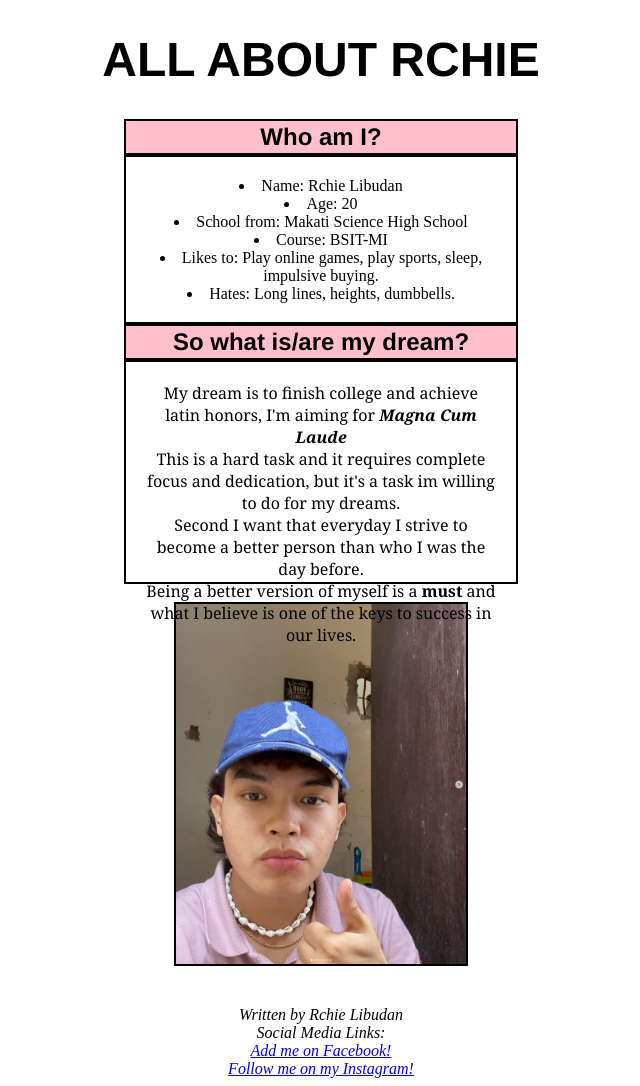
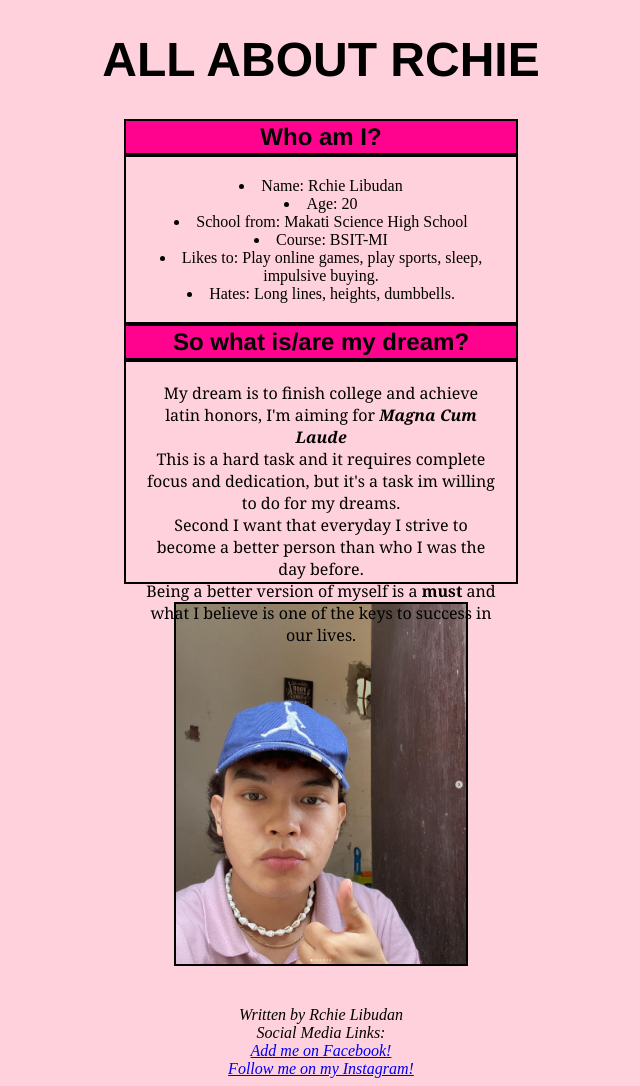
Before and after one commit to rchielibudan/lab2, a PHP site: page / in a window 1280 px wide. Shown: the whole page, without its empty margins (319-959 px from the left). Run offline with PHP 8.4, Linux system fonts and the light colour scheme.

Commit message:
changed bg to pink

```diff
--- a/week3/index.html
+++ b/week3/index.html
@@ -6,7 +6,7 @@
 <link rel="icon" type="image/x-icon" href="resources/images/favicon.ico">
 <meta name="viewport" content="width=device-width, initial-scale=1.0">
 </head>
-<body style: "background-color: ##FFD1DC";>
+<body style="background-color: #FFD1DC;">
 <h1 style="color:black; font-family:helvetica; font-size:300%; text-align:center;">ALL ABOUT RCHIE</h1>
 <h2 style="text-align:center;font-size:150%;font-family:helvetica;" >Who am I?</h2>
 
--- a/week3/styles.css
+++ b/week3/styles.css
@@ -8,7 +8,7 @@ ul {
   position: relative
 }
 h2 {
-	background-color: pink;
+	background-color: #ff038f;
 	border: 2px solid black;
 	width: 386px;
 	padding: 20px;
```
